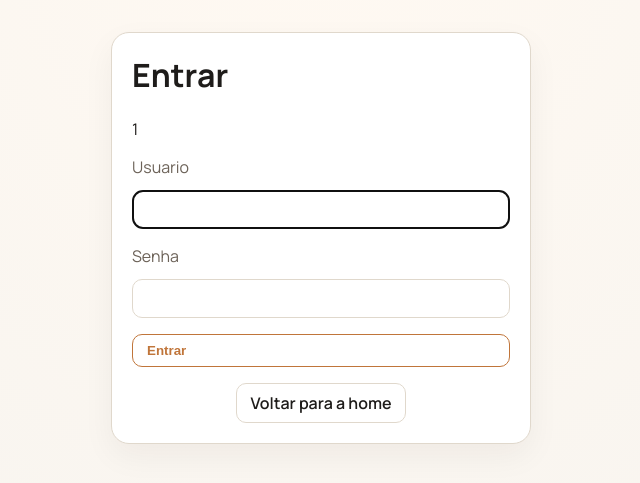
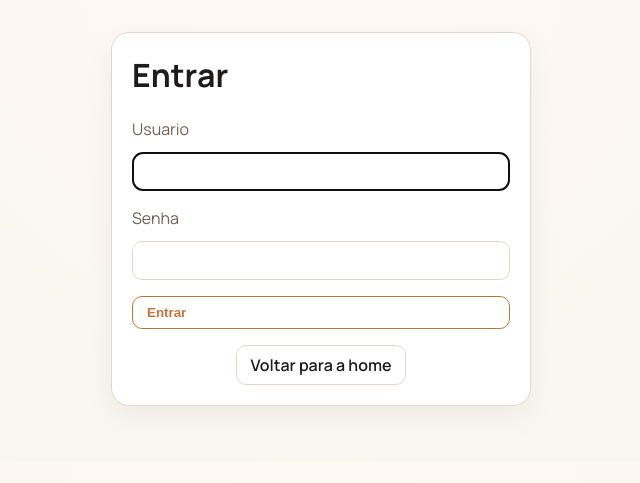
Before and after one commit to lucasszanotelli/sist-agendamento-django, a Django app: page /accounts/login/ in a window 1280 px wide. Shown: the part 73-556 px from the top of the page, without its empty margins (319-959 px from the left). Run offline with Django 5.2, Linux system fonts and the light colour scheme.

Commit message:
ultimas modificações

```diff
--- a/agenda/templates/registration/login.html
+++ b/agenda/templates/registration/login.html
@@ -8,7 +8,7 @@
     <form method="post" class="grid">
         {% csrf_token %}
         {{ form.non_field_errors }}
-        <div class="grid">1
+        <div class="grid">
             <label>
                 <div class="muted">Usuario</div>
                 {{ form.username }}
```
Also changed, not shown: db.sqlite3.
